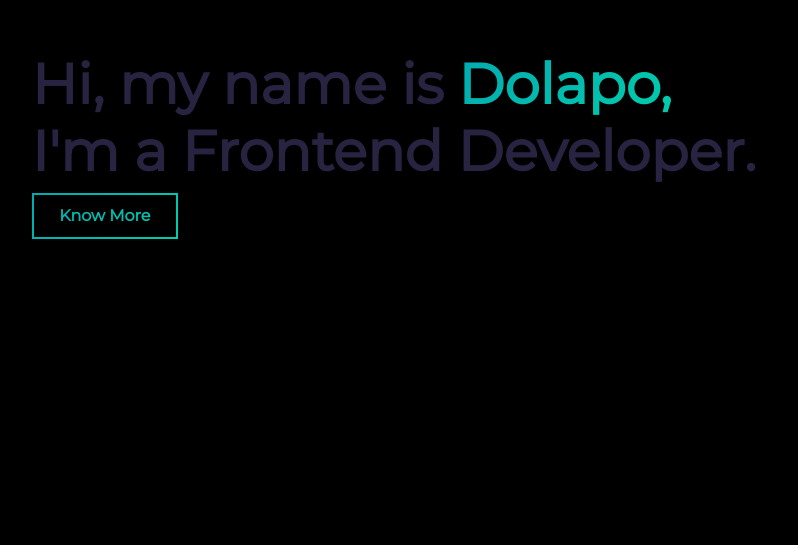
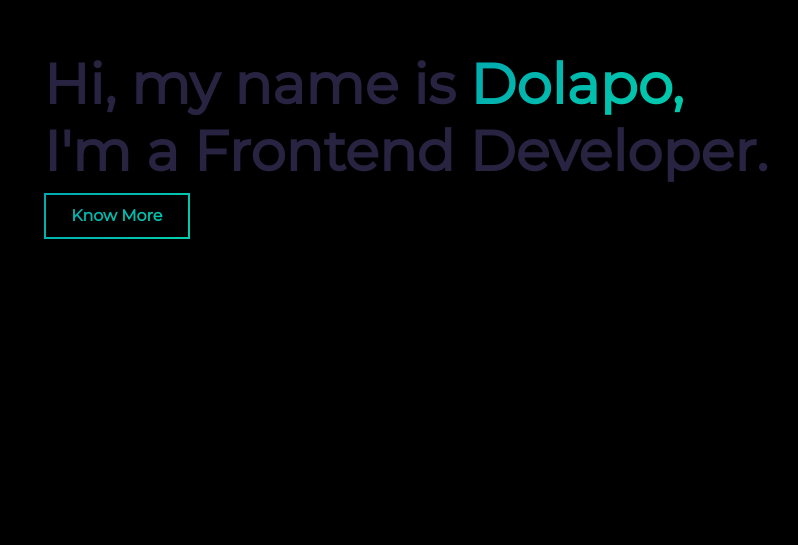
Before and after one commit to dolapojohnson/portfolio, an Angular app: page / in a window 1280 px wide. Shown: the part 255-800 px from the top of the page, without its empty margins (70-868 px from the left). Built offline with nearby package versions, Linux system fonts and the light colour scheme.

Commit message:
go firebase

```diff
--- a/src/app/app.component.ts
+++ b/src/app/app.component.ts
@@ -14,6 +14,6 @@ export class AppComponent {
 
 // a goToUrl method that directs the user to the external resume page
   goToUrl(): void {
-    window.open('https://www.linkedin.com/in/dolapo-johnson/', '_blank');
+    window.open('https://docs.google.com/document/d/1WpvHNayBZPR6K_ZJuJWb9xEo6Kn0WQpCgfZwPW3YtKM/edit?usp=sharing', '_blank');
   }
 }
--- a/src/index.html
+++ b/src/index.html
@@ -6,6 +6,7 @@
   <base href="/">
   <meta name="viewport" content="width=device-width, initial-scale=1">
   <link rel="icon" type="image/x-icon" href="favicon.ico">
+  <link rel="stylesheet" href="../node_modules/bootstrap/dist/css/bootstrap.css">
 </head>
 <body>
   <app-root></app-root>
```
